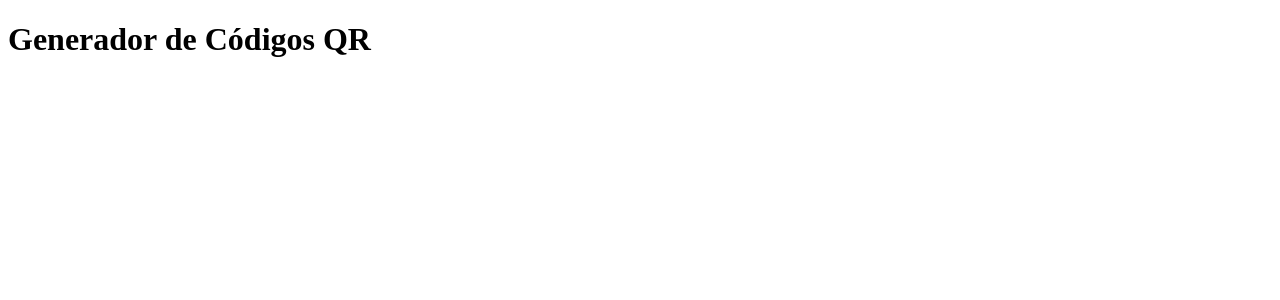
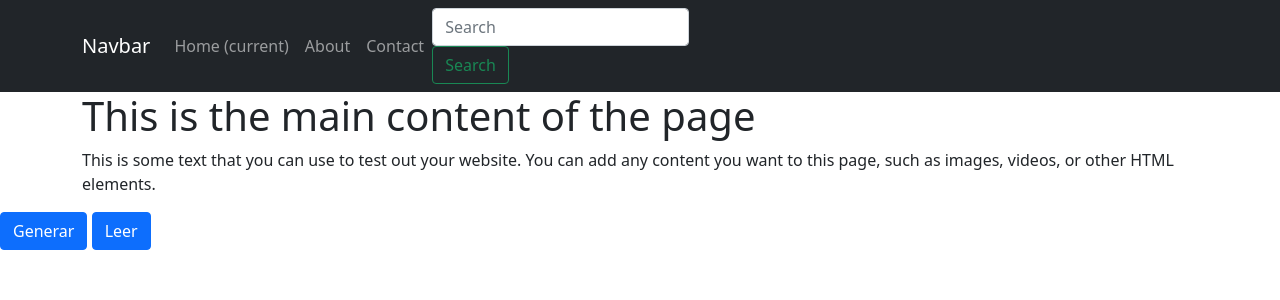
Before and after one commit to JulianLargo72/Sistema-Control-de-acceso-Maestri-Ontrack, a Flask app: template templates/index.html in a window 1280 px wide. Shown: the top 300 px of the page. Run offline with Flask 3, Linux system fonts and the light colour scheme; the template is opened without the code that fills it, so the values that code supplies are empty; some libraries are stand-ins or nearby versions.

Commit message:
funcional

```diff
--- a/app.py
+++ b/app.py
@@ -33,4 +33,4 @@ def index():
     return render_template('generar.html')
 
 if __name__ == '__main__':
-    app.run(host='192.168.0.44', port=5000, debug=True)
+    app.run(debug=True)
--- a/leer.py
+++ b/leer.py
@@ -100,4 +100,4 @@ def video_feed():
     return Response(generate_frames(), mimetype='multipart/x-mixed-replace; boundary=frame')
 
 if __name__ == '__main__':
-     app.run(host='192.168.0.44', port=5000, debug=True)
+    app.run(debug=True)
--- a/templates/index.html
+++ b/templates/index.html
@@ -1,27 +1,46 @@
 <!DOCTYPE html>
-<html lang="es">
+<html lang="en">
 <head>
-    <meta charset="UTF-8">
-    <meta name="viewport" content="width=device-width, initial-scale=1.0">
-    <title>Generador de Códigos QR</title>
+  <meta charset="UTF-8">
+  <title>Bootstrap Navbar Template</title>
+  <link rel="stylesheet" href="https://stackpath.bootstrapcdn.com/bootstrap/5.1.3/css/bootstrap.min.css">
 </head>
 <body>
-    <h1>Generador de Códigos QR</h1>
+  <nav class="navbar navbar-expand-lg navbar-dark bg-dark">
+    <div class="container">
+      <a class="navbar-brand" href="#">Navbar</a>
+      <button class="navbar-toggler" type="button" data-toggle="collapse" data-target="#navbarSupportedContent" aria-controls="navbarSupportedContent" aria-expanded="false" aria-label="Toggle navigation">
+        <span class="navbar-toggler-icon"></span>
+      </button>
 
-    <video id="video" autoplay></video>
+      <div class="collapse navbar-collapse" id="navbarSupportedContent">
+        <ul class="navbar-nav mr-auto">
+          <li class="nav-item active">
+            <a class="nav-link" href="#">Home <span class="sr-only">(current)</span></a>
+          </li>
+          <li class="nav-item">
+            <a class="nav-link" href="#">About</a>
+          </li>
+          <li class="nav-item">
+            <a class="nav-link" href="#">Contact</a>
+          </li>
+        </ul>
+        <form class="form-inline my-2 my-lg-0">
+          <input class="form-control mr-sm-2" type="search" placeholder="Search" aria-label="Search">
+          <button class="btn btn-outline-success my-2 my-sm-0" type="submit">Search</button>
+        </form>
+      </div>
+    </div>
+  </nav>
 
-    <script>
-        document.addEventListener('DOMContentLoaded', function() {
-            navigator.mediaDevices.getUserMedia({ video: true })
-                .then(function(stream) {
-                    // Acceso a la cámara exitoso
-                    document.getElementById('video').srcObject = stream;
-                })
-                .catch(function(error) {
-                    // Error al acceder a la cámara
-                    console.error('Error al acceder a la cámara:', error);
-                });
-        });
-    </script>
+  <div class="container">
+    <h1>This is the main content of the page</h1>
+    <p>This is some text that you can use to test out your website. You can add any content you want to this page, such as images, videos, or other HTML elements.</p>
+  </div>
+
+  <a href="/generar" class="btn btn-primary">Generar</a>
+
+  <a href="/leer" class="btn btn-primary">Leer</a>
+
 </body>
 </html>
```
Also changed, not shown: static/qr_images/A15961357.png (added), static/qr_images/A24370486.png (added), 1 other file.
